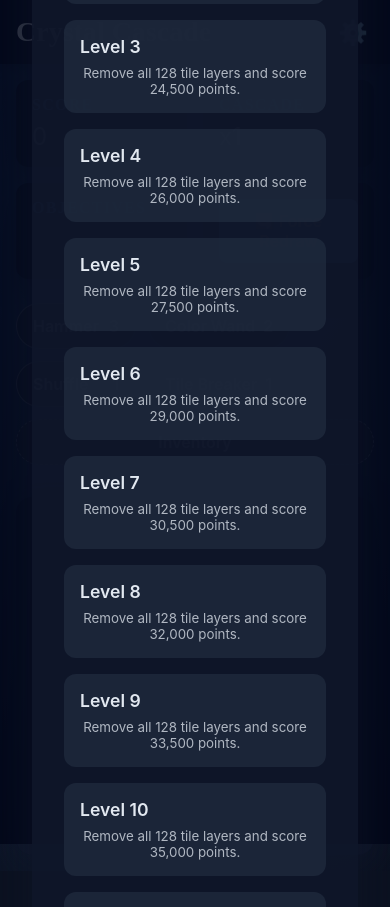
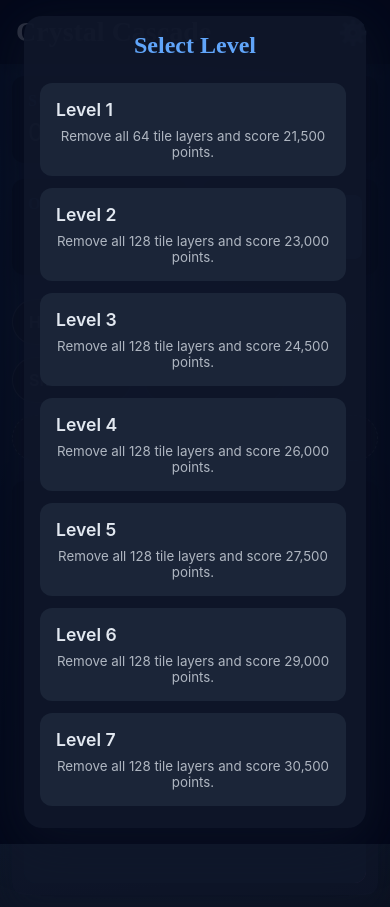
Before and after one commit to Starbugstone/Crystal-Cascade, a Vue app: page / in a window 390 px wide. Before the commit the page ends 871 px from the top, so only its background shows below. Built offline with nearby package versions, Linux system fonts and the light colour scheme.

Commit message:
fix: phone view

```diff
--- a/src/App.vue
+++ b/src/App.vue
@@ -17,6 +17,9 @@
     <main class="app-main">
       <section class="board-wrapper">
         <BoardCanvas />
+        <aside class="board-rail">
+          <!-- Bonus icons / slide-out trigger area -->
+        </aside>
       </section>
       <section class="hud-wrapper">
         <HudPanel />
@@ -114,33 +117,73 @@ onMounted(() => {
 
 .app-main {
   flex: 1;
-  display: grid;
-  grid-template-columns: minmax(0, 640px) minmax(260px, 1fr);
-  gap: 2rem;
-  padding: 2rem;
+  display: flex;
+  align-items: stretch;
+  gap: 1.75rem;
+  padding: clamp(1rem, 2.5vw, 2rem);
+  min-height: 0;
 }
 
 .board-wrapper {
+  flex: 1 1 auto;
+  min-width: 0;
+  min-height: clamp(420px, calc(100vh - 160px), 100vh);
+  max-width: min(100%, 1680px);
   background: rgba(15, 23, 42, 0.6);
   border-radius: 16px;
-  padding: 1rem;
+  padding: clamp(0.85rem, 1.8vw, 1.5rem);
   box-shadow: 0 12px 32px rgba(15, 23, 42, 0.4);
+  position: relative;
+  display: flex;
+  gap: clamp(0.75rem, 1.25vw, 1.75rem);
+}
+
+.board-rail {
+  flex: 0 0 clamp(2.5rem, 6vw, 4.5rem);
+  display: flex;
+  flex-direction: column;
+  justify-content: flex-start;
+  gap: 1rem;
 }
 
 .hud-wrapper {
+  flex: 0 0 clamp(260px, 24vw, 340px);
   display: flex;
   flex-direction: column;
   gap: 1.5rem;
 }
 
+@media (max-width: 1200px) {
+  .board-rail {
+    flex-basis: clamp(2rem, 8vw, 3.5rem);
+  }
+
+  .hud-wrapper {
+    flex-basis: clamp(240px, 30vw, 320px);
+  }
+}
+
 @media (max-width: 1024px) {
   .app-main {
-    grid-template-columns: 1fr;
-    padding: 1.5rem;
+    flex-direction: column;
+    padding: clamp(1rem, 3vw, 1.75rem);
+  }
+
+  .board-wrapper {
+    display: block;
+    max-width: 100%;
+    padding: clamp(0.75rem, 3vw, 1.25rem);
+    min-height: auto;
+    height: auto;
+  }
+
+  .board-rail {
+    display: none;
   }
 
   .hud-wrapper {
     order: -1;
+    flex: 1 1 auto;
   }
 }
 
@@ -150,7 +193,14 @@ onMounted(() => {
   }
 
   .app-main {
-    padding: 1rem;
+    padding: 0.75rem;
+    gap: 1.25rem;
+  }
+
+  .board-wrapper {
+    border-radius: 12px;
+    padding: 0.75rem;
+    min-height: auto;
   }
 }
 </style>
--- a/src/components/BoardCanvas.vue
+++ b/src/components/BoardCanvas.vue
@@ -23,7 +23,15 @@ const handleResize = () => {
     return;
   }
 
-  phaserGame.value.scale.resize(clientWidth, clientHeight);
+  const safeWidth = Math.max(32, Math.floor(clientWidth));
+  const safeHeight = Math.max(32, Math.floor(clientHeight));
+
+  if (
+    phaserGame.value.scale.width !== safeWidth ||
+    phaserGame.value.scale.height !== safeHeight
+  ) {
+    phaserGame.value.scale.resize(safeWidth, safeHeight);
+  }
   gameStore.refreshBoardVisuals(true);
 };
 
@@ -127,8 +135,13 @@ onBeforeUnmount(() => {
 <style scoped>
 .board-canvas {
   position: relative;
+  flex: 1 1 auto;
   width: 100%;
-  aspect-ratio: 1 / 1;
+  height: 100%;
+  min-height: 220px;
+  min-width: 220px;
+  max-width: 1400px;
+  max-height: 1400px;
   border-radius: 12px;
   overflow: hidden;
   background: radial-gradient(circle at 20% 20%, rgba(59, 130, 246, 0.45), transparent 60%),
@@ -143,4 +156,23 @@ onBeforeUnmount(() => {
   width: 100%;
   height: 100%;
 }
+
+@media (max-width: 1024px) {
+  .board-canvas {
+    max-width: none;
+    max-height: none;
+    min-width: min(100%, 720px);
+    min-height: clamp(340px, 90vw, 760px);
+    height: auto;
+    aspect-ratio: 1 / 1;
+  }
+}
+
+@media (max-width: 640px) {
+  .board-canvas {
+    min-width: min(100%, 640px);
+    min-height: clamp(320px, 100vw, 680px);
+    height: auto;
+  }
+}
 </style>
--- a/src/components/LevelSelectModal.vue
+++ b/src/components/LevelSelectModal.vue
@@ -44,6 +44,10 @@ const levels = computed(() => gameStore.availableLevels);
   border-radius: 18px;
   padding: 2rem;
   box-shadow: 0 12px 48px rgba(15, 23, 42, 0.6);
+  display: flex;
+  flex-direction: column;
+  max-height: min(90vh, 720px);
+  overflow: hidden;
 }
 
 .modal-card h2 {
@@ -57,6 +61,9 @@ const levels = computed(() => gameStore.availableLevels);
   display: grid;
   gap: 1rem;
   grid-template-columns: repeat(auto-fit, minmax(200px, 1fr));
+  flex: 1;
+  overflow-y: auto;
+  padding-right: 0.25rem;
 }
 
 .level-button {
@@ -86,4 +93,30 @@ const levels = computed(() => gameStore.availableLevels);
   transform: translateY(-4px);
   background: rgba(59, 130, 246, 0.6);
 }
+
+@media (max-width: 640px) {
+  .modal-scrim {
+    padding: 1.5rem;
+  }
+
+  .modal-card {
+    padding: 1.25rem;
+    max-height: calc(100vh - 2rem);
+  }
+
+  .level-grid {
+    grid-template-columns: repeat(auto-fit, minmax(150px, 1fr));
+    row-gap: 0.75rem;
+  }
+}
+
+@media (max-width: 400px) {
+  .modal-card {
+    padding: 1rem;
+  }
+
+  .level-grid {
+    grid-template-columns: 1fr;
+  }
+}
 </style>
```
